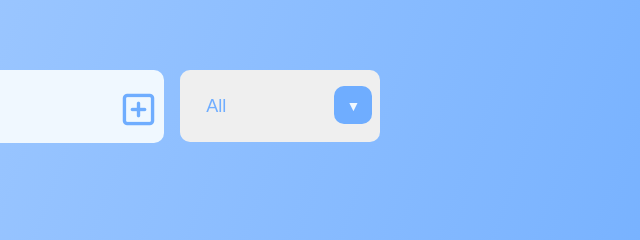
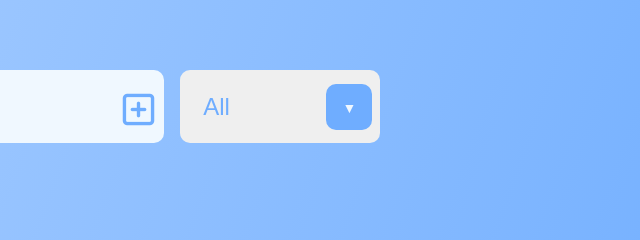
Before and after one commit to ElishaFlacon/todo-list, a plain HTML site: page index.html in a window 1280 px wide. Shown: the part 149-389 px from the top of the page, 582-1222 px from the left. Drawn offline with nearby package versions, Linux system fonts and the light colour scheme.

Commit message:
add adaptability

```diff
--- a/source/scss/style.scss
+++ b/source/scss/style.scss
@@ -280,17 +280,17 @@ select {
     color: #6fadff;
     min-width: 200px;
     cursor: pointer;
-    padding: 26px;
-    font-size: 18px;
+    padding: 23px;
+    font-size: 24px;
 }
 
 .select::after {
     content: "\25BC";
     position: absolute;
     background: #6fadff;
-    top: 16px;
+    top: 14px;
     right: 8px;
-    padding: 12px;
+    padding: 16px;
     pointer-events: none;
     border-radius: 10px;
     transition: all 0.3s ease;
@@ -330,11 +330,11 @@ select {
     select {
         min-width: 100px;
         padding: 18px;
-        font-size: 24px;
+        font-size: 18px;
     }
 
     .select::after {
-        top: 14px;
+        top: 11px;
         right: 4px;
         padding: 10px;
     }
```
Also changed, not shown: css/style.css.
